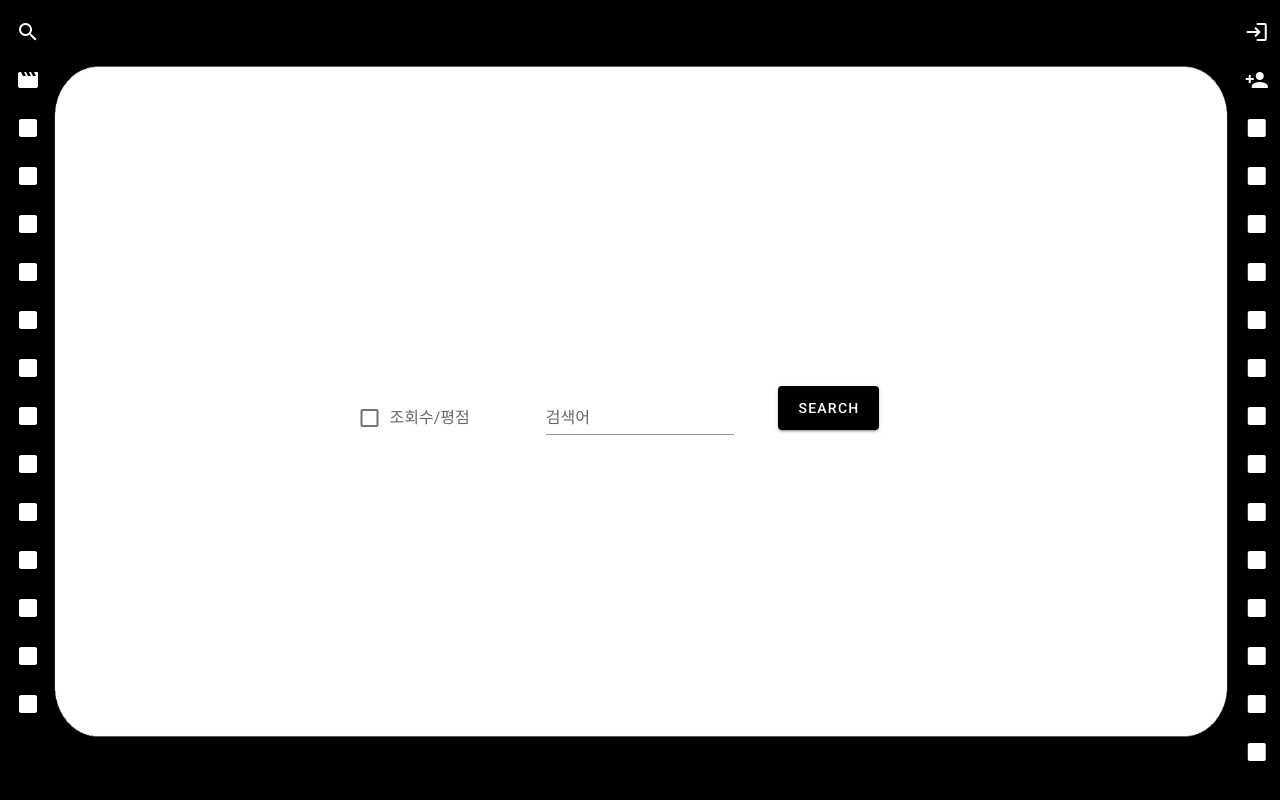
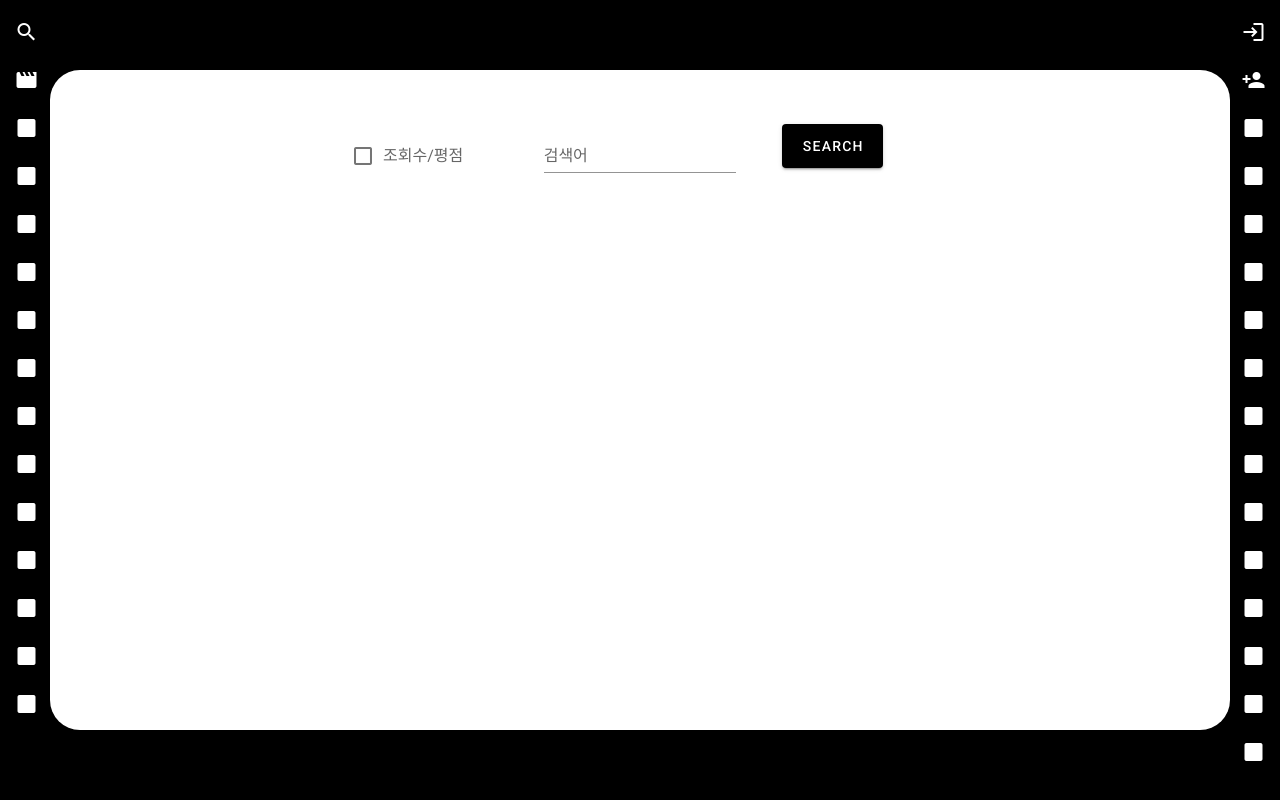
Before and after one commit to gospel306/Movie_recommend, a Vue app in the folder frontend/: page /search in a window 1280 px wide. Built offline with nearby package versions, Linux system fonts and the light colour scheme; what vue-session would draw is missing.

Commit message:
[수장] background img에서 css로 변경, nav 바 간격 변경

```diff
--- a/frontend/src/components/common/LeftNav.vue
+++ b/frontend/src/components/common/LeftNav.vue
@@ -1,44 +1,32 @@
 <template >
   <v-navigation-drawer
     v-model="drawer"
-    width="4%"
+    width="3%"
     app
     left
     class="black"
   >
-    <v-list>
-      <v-list-item @click="goTo('search')">
-        <v-list-item-action>
+    <v-list class="li">
+      <v-list-item class="pa-0" @click="goTo('search')">
+        <v-list-item-action class="ma-0">
           <v-icon color="white">mdi-magnify</v-icon>
         </v-list-item-action>
-        <v-list-item-content>
-          <v-list-item-title class="subtitle-2 font-weight-bold white--text"></v-list-item-title>
-        </v-list-item-content>
       </v-list-item>
-      <v-list-item @click="goTo('best')">
-        <v-list-item-action>
+      <v-list-item class="pa-0" @click="goTo('best')">
+        <v-list-item-action class="ma-0">
           <v-icon color="white">mdi-movie</v-icon>
         </v-list-item-action>
-        <v-list-item-content>
-          <v-list-item-title class="subtitle-2 font-weight-bold white--text"></v-list-item-title>
-        </v-list-item-content>
       </v-list-item>
-      <v-list-item @click="goTo('mdi-checkbox-blank')">
-        <v-list-item-action>
+      <v-list-item class="pa-0" @click="goTo('null')">
+        <v-list-item-action class="ma-0">
           <v-icon color="white">mdi-checkbox-blank</v-icon>
         </v-list-item-action>
-        <v-list-item-content>
-          <v-list-item-title class="subtitle-2 font-weight-bold white--text"></v-list-item-title>
-        </v-list-item-content>
       </v-list-item>
       <template v-for="(choice, i) in this.$store.state.leftTemp">
-        <v-list-item :key="i">
-          <v-list-item-action>
+        <v-list-item class="pa-0" :key="i">
+          <v-list-item-action class="ma-0">
             <v-icon color="white">mdi-checkbox-blank</v-icon>
           </v-list-item-action>
-          <v-list-item-content>
-            <v-list-item-title class="subtitle-2 font-weight-bold white--text"></v-list-item-title>
-          </v-list-item-content>
         </v-list-item>
       </template>
     </v-list>
@@ -70,4 +58,8 @@ export default {
 .background{
   background: black
 }
+.li{
+  float: right;
+}
+
 </style>
--- a/frontend/src/components/common/RightNav.vue
+++ b/frontend/src/components/common/RightNav.vue
@@ -1,60 +1,42 @@
 <template >
   <v-navigation-drawer
     v-model="drawer"
-    width="4%"
+    width="3%"
     app
     right
     class="black"
   >
     <v-list>
-      <v-list-item @click="goTo('login')" v-if="$store.state.login == false">
-        <v-list-item-action>
+      <v-list-item class="pa-0" @click="goTo('login')" v-if="$store.state.login == false">
+        <v-list-item-action class="ma-0">
           <v-icon color="white">mdi-login</v-icon>
         </v-list-item-action>
-        <v-list-item-content>
-          <v-list-item-title class="subtitle-2 font-weight-bold white--text"></v-list-item-title>
-        </v-list-item-content>
       </v-list-item>
-      <v-list-item @click="logout()" v-if="$store.state.login == true">
-        <v-list-item-action>
+      <v-list-item class="pa-0" @click="logout()" v-if="$store.state.login == true">
+        <v-list-item-action class="ma-0">
           <v-icon color="white">mdi-logout</v-icon>
         </v-list-item-action>
-        <v-list-item-content>
-          <v-list-item-title class="subtitle-2 font-weight-bold white--text"></v-list-item-title>
-        </v-list-item-content>
       </v-list-item>
-      <v-list-item @click="goTo('signup')" v-if="$store.state.login == false">
-        <v-list-item-action>
+      <v-list-item class="pa-0" @click="goTo('signup')" v-if="$store.state.login == false">
+        <v-list-item-action class="ma-0">
           <v-icon color="white">mdi-account-plus</v-icon>
         </v-list-item-action>
-        <v-list-item-content>
-          <v-list-item-title class="subtitle-2 font-weight-bold white--text"></v-list-item-title>
-        </v-list-item-content>
       </v-list-item>
-      <v-list-item @click="goTo('admin')" v-if="$store.state.login == true && $session.get('id')=='admin'">
-        <v-list-item-action>
+      <v-list-item class="pa-0" @click="goTo('admin')" v-if="$store.state.login == true && $session.get('id')=='admin'">
+        <v-list-item-action class="ma-0">
           <v-icon color="white">mdi-settings</v-icon>
         </v-list-item-action>
-        <v-list-item-content>
-          <v-list-item-title class="subtitle-2 font-weight-bold white--text"></v-list-item-title>
-        </v-list-item-content>
       </v-list-item>
-      <v-list-item @click="goTo('profile')" v-if="$store.state.login == true && $session.get('id')!='admin'">
-        <v-list-item-action>
+      <v-list-item class="pa-0" @click="goTo('profile')" v-if="$store.state.login == true && $session.get('id')!='admin'">
+        <v-list-item-action class="ma-0">
           <v-icon color="white">mdi-account</v-icon>
         </v-list-item-action>
-        <v-list-item-content>
-          <v-list-item-title class="subtitle-2 font-weight-bold white--text"></v-list-item-title>
-        </v-list-item-content>
       </v-list-item>
       <template v-for="(choice, i) in this.$store.state.rightTemp">
-        <v-list-item :key="i">
-          <v-list-item-action>
+        <v-list-item class="pa-0" :key="i">
+          <v-list-item-action class="ma-0">
             <v-icon color="white">mdi-checkbox-blank</v-icon>
           </v-list-item-action>
-          <v-list-item-content>
-            <v-list-item-title class="subtitle-2 font-weight-bold white--text"></v-list-item-title>
-          </v-list-item-content>
         </v-list-item>
       </template>
     </v-list>
--- a/frontend/src/views/MainPage.vue
+++ b/frontend/src/views/MainPage.vue
@@ -1,14 +1,22 @@
 <template>
   <v-content>
-    <v-container fluid fill-height class="background">
-      <router-view></router-view>
+    <v-container fluid fill-height class="back">
+     <v-layout align-center justify-center>
+        <v-flex class="main-board">
+          <router-view></router-view>
+        </v-flex>
+      </v-layout>
     </v-container>
-    <LeftNav></LeftNav>
-    <RightNav></RightNav>
+        <LeftNav class="nav"></LeftNav>
+    <RightNav class="nav"></RightNav>
   </v-content>
 </template>
 
 <script>
+/*
+    <LeftNav class="nav"></LeftNav>
+    <RightNav class="nav"></RightNav>
+*/
 import LeftNav from "@/components/common/LeftNav";
 import RightNav from "@/components/common/RightNav";
 
@@ -42,28 +50,42 @@ export default {
 
       for(var i = 1; i <= leftNum; i++){
         this.$store.state.leftTemp.push(i);
-      }
+      };
       for(var i = 1; i <= rightNum; i++){
         this.$store.state.rightTemp.push(i);
-      }
+      };
     }
   },
 };
 </script>
 
 <style>
-/* .background{
-  background: url("http://image.downloadwap.co.uk/wallpapers/p2ls/new/38/wallp_hVnXsXu8uw.jpg");
-} */
-/*
- .background{
-  background: black
-} */
- .background{
+.back{
+  background-color : black;
+
+  }
+  /*
+    border-width: 1px;
+  border-color: blue;
+  border-style : solid;
+
+    border-width: 5px;
+  border-color: aqua;
+  border-style : solid;
+  margin : 10px;
+
+   */
+.main-board{
+  background-color: white;
+
+  border-radius: 30px;
+  height: 85%;
+
+
+}
+.background{
   background: url("../images/back1.png");
   background-repeat: no-repeat;
   background-size: 104% 100%;
-  background-position: center;
 }
-
 </style>
```
